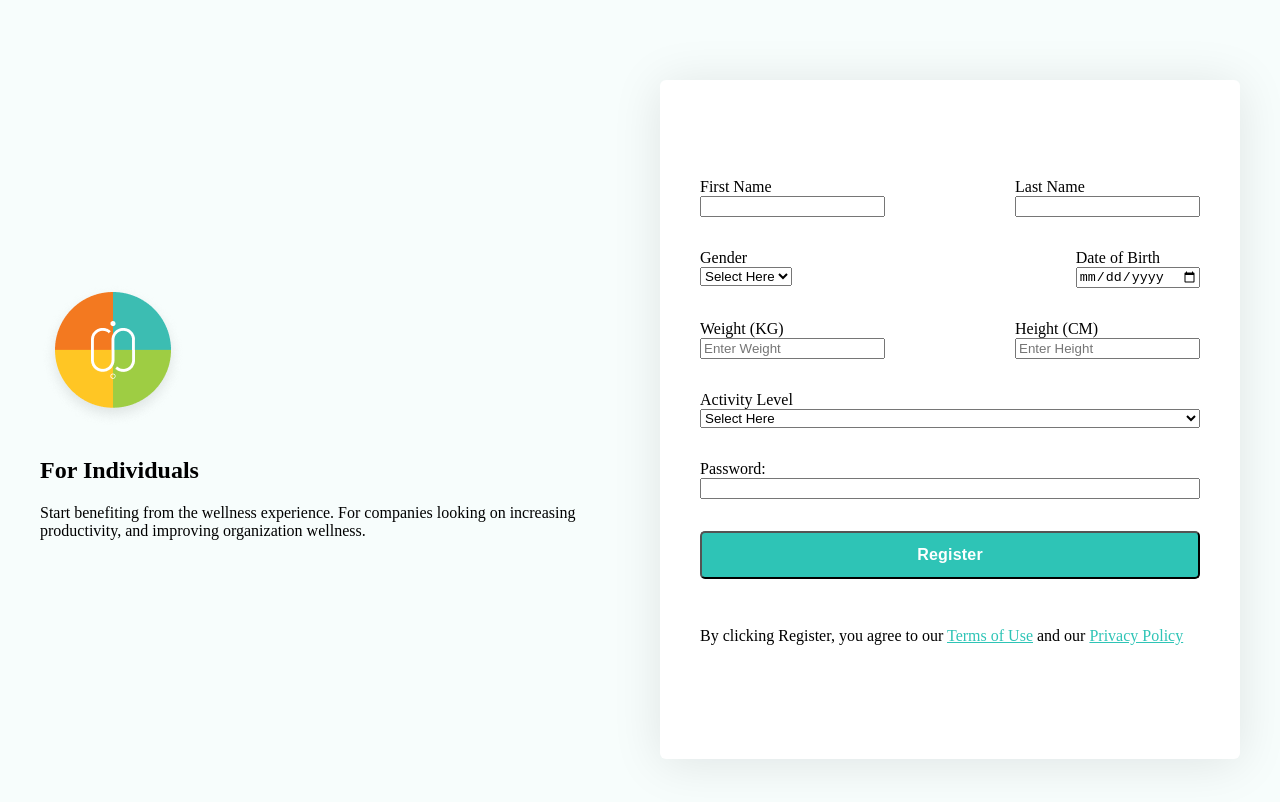
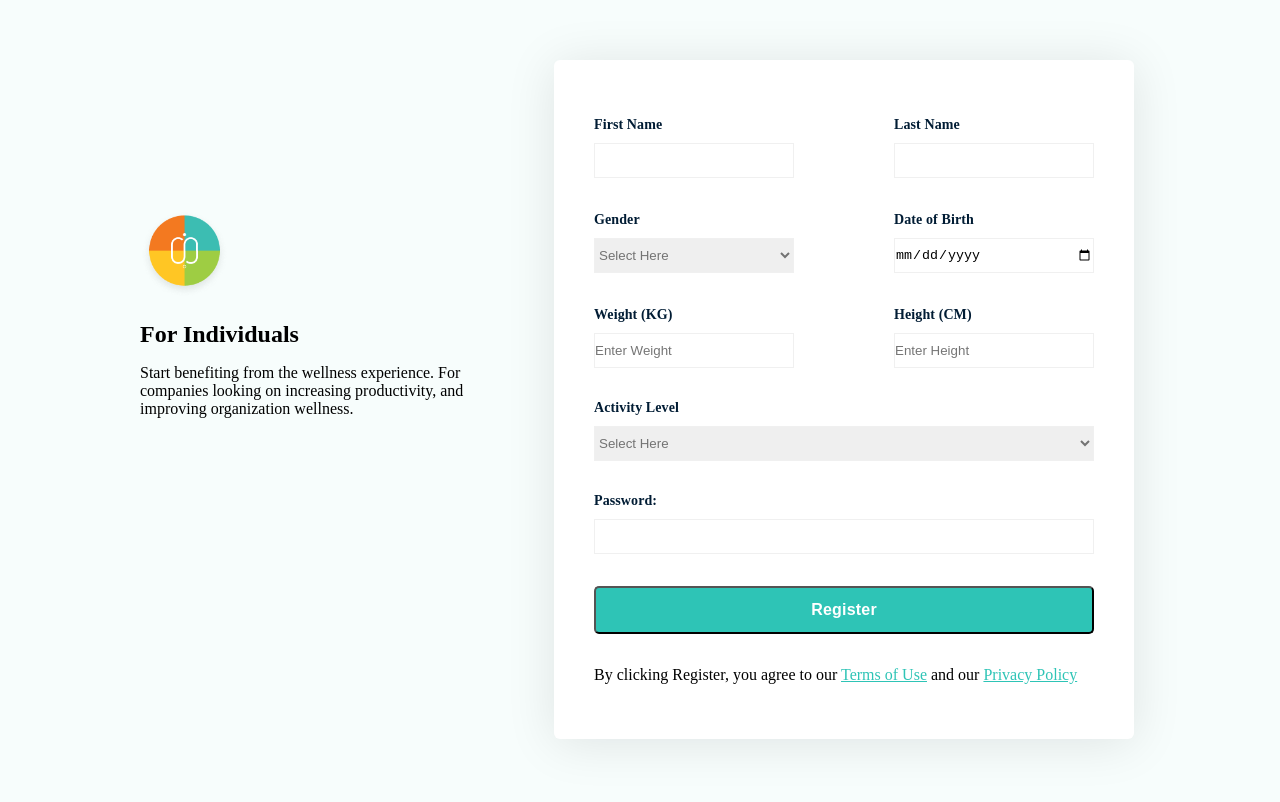
Before and after one commit to Emery-hub/Alt-school-assignment-two-signup-page, a plain HTML site: page index.html in a window 1280 px wide. Drawn offline with Linux system fonts and the light colour scheme.

Commit message:
made changes to the html file and also enhanced the styling

```diff
--- a/css/index.css
+++ b/css/index.css
@@ -5,12 +5,21 @@ html {
 *::before,
 *::after {
   box-sizing: inherit;
+  margin: 0;
+  padding: 0;
 }
 
 body {
   max-width: 1200px;
   margin: 0 auto;
   background-color: #f7fdfc;
+}
+h2 {
+  margin-bottom: 1rem;
+  margin-top: 1rem;
+}
+.left img {
+  width: 25%;
 }
 
 .main {
@@ -21,6 +30,24 @@ body {
   max-width: 1200px;
   margin: 0 auto;
   gap: 2rem;
+  height: 90vh;
+  margin-top: 20px;
+}
+.container {
+  width: 85%;
+  height: 85vh;
+  display: flex;
+}
+.one {
+  width: 40%;
+  padding: 10px;
+  display: flex;
+}
+.left {
+  margin-top: 10rem;
+  width: 100%;
+  height: 275px;
+  margin-right: 2rem;
 }
 
 .form {
@@ -39,13 +66,31 @@ body {
   border-radius: 6px;
   background: #fff;
   box-shadow: 0px 4px 50px 0px rgba(4, 8, 19, 0.1);
-  margin-top: 80px;
+  margin-top: 20px;
   margin-bottom: 80px;
 }
 .form-content {
   display: flex;
   flex-flow: column wrap;
   gap: 2rem;
+}
+input,
+select {
+  width: 200px;
+  height: 35px;
+  margin-top: 10px;
+  border: 1px solid rgba(240, 240, 240, 1);
+  outline: none;
+}
+.activity select,
+.password input {
+  width: 100%;
+}
+select:focus {
+  border: 3px solid rgba(46, 196, 182, 1);
+}
+input:focus {
+  border: 3px solid rgba(46, 196, 182, 1);
 }
 button {
   width: 500px;
@@ -66,6 +111,24 @@ button {
 }
 span a {
   color: #2ec4b6;
+  text-decoration-line: underline;
+  cursor: pointer;
+}
+select {
+  color: rgba(115, 115, 115, 1);
+}
+.title {
+  color: rgba(1, 28, 52, 1);
+  font-size: 14px;
+  font-weight: 600;
+  line-height: normal;
+  letter-spacing: 0.1px;
+}
+.terms-mobile {
+  display: none;
+}
+.mobile-text {
+  display: none;
 }
 .name {
   display: flex;
@@ -94,3 +157,5 @@ span a {
   display: flex;
   flex-direction: column;
 }
+
+/* Responsive media */
--- a/index.html
+++ b/index.html
@@ -10,23 +10,26 @@
 
 <body>
     <main class="main">
+        <div class="container">
+
             <div class="one">
-            <section>
-                <header>
+                <div class="left">
+
                     <img src="images/Logo.png" alt="website logo" />
-                </header>
-            </section>
 
-            <div class="text">
-                <section>
                     <h2>For Individuals</h2>
 
-                    <p>
+                    <p class="desktop-text">
                         Start benefiting from the wellness experience. For companies
                         looking on increasing productivity, and improving organization
                         wellness.
                     </p>
-                </section>
+
+                    <p class="mobile-text">
+                        Inspiring wholesome harmony for the mind, body and spirit, for
+                        everyone, everywhere.
+                    </p>
+
                 </div>
             </div>
 
@@ -34,48 +37,49 @@
                 <section class="form-content">
                     <form action="" class="form-content">
                         <div class="name">
-                        <div>
-                            <label for="fname">First Name</label><br>
+                            <div class="input-box">
+                                <label for="fname" class="title">First Name</label><br />
                                 <input type="text" id="fname" name="fname" />
                             </div>
 
-                        <div>
-                            <label for="lname">Last Name</label><br>
+                            <div class="input-box">
+                                <label for="lname" class="title">Last Name</label><br />
                                 <input type="text" id="lname" name="lname" />
                             </div>
                         </div>
 
                         <div class="gender">
-                        <div>
-                            <label for="gender">Gender</label> <br>
+                            <div class="input-box">
+                                <label for="gender" class="title">Gender</label> <br />
                                 <select name="gender" id="gender-select">
-                                <option value="" disabled selected hidden>Select Here</option>
+                                    <option value="" disabled selected hidden>
+                                        Select Here
+                                    </option>
                                     <option value="male">Male</option>
                                     <option value="female">Female</option>
                                 </select>
                             </div>
 
-                        <div>
-                            <label for="dob">Date of Birth</label> <br>
+                            <div class="input-box">
+                                <label for="dob" class="title">Date of Birth</label> <br />
                                 <input type="date" id="date" />
                             </div>
                         </div>
 
                         <div class="weight">
-                        <div>
-                            <label for="weight">Weight (KG)</label> <br>
+                            <div class="input-box">
+                                <label for="weight" class="title">Weight (KG)</label> <br />
                                 <input type="text" id="weight" name="weight" placeholder="Enter Weight" />
                             </div>
 
-                        <div>
-                            <label for="height">Height (CM)</label> <br>
+                            <div class="input-box">
+                                <label for="height" class="title">Height (CM)</label> <br />
                                 <input type="text" id="height" name="height" placeholder="Enter Height" />
                             </div>
                         </div>
 
-
                         <div class="activity">
-                        <label for="activity">Activity Level</label>
+                            <label for="activity" class="title">Activity Level</label>
                             <select name="activity" id="activity-select">
                                 <option value="" disabled selected hidden>Select Here</option>
                                 <option value="active">Active</option>
@@ -84,18 +88,25 @@
                         </div>
 
                         <div class="password">
-                        <label for="userPassword">Password: </label>
+                            <label for="userPassword" class="title">Password: </label>
                             <input id="userPassword" type="password" />
                         </div>
 
                         <button type="submit">Register</button>
 
-                    <p>
+                        <p class="terms-desktop">
                             By clicking Register, you agree to our
-                        <span><a href="">Terms of Use</a></span> and our <span><a href="">Privacy Policy</a></span>
+                            <span><a href="">Terms of Use</a></span> and our
+                            <span><a href="">Privacy Policy</a></span>
                         </p>
                     </form>
+                    <p class="terms-mobile">
+                        By clicking Register, you agree to our
+                        <span><a href="">Terms of Use</a></span> and our
+                        <span><a href="">Privacy Policy</a></span>
+                    </p>
                 </section>
+            </div>
         </div>
     </main>
 </body>
```
Lines whose indentation alone changed are shown as unchanged.
